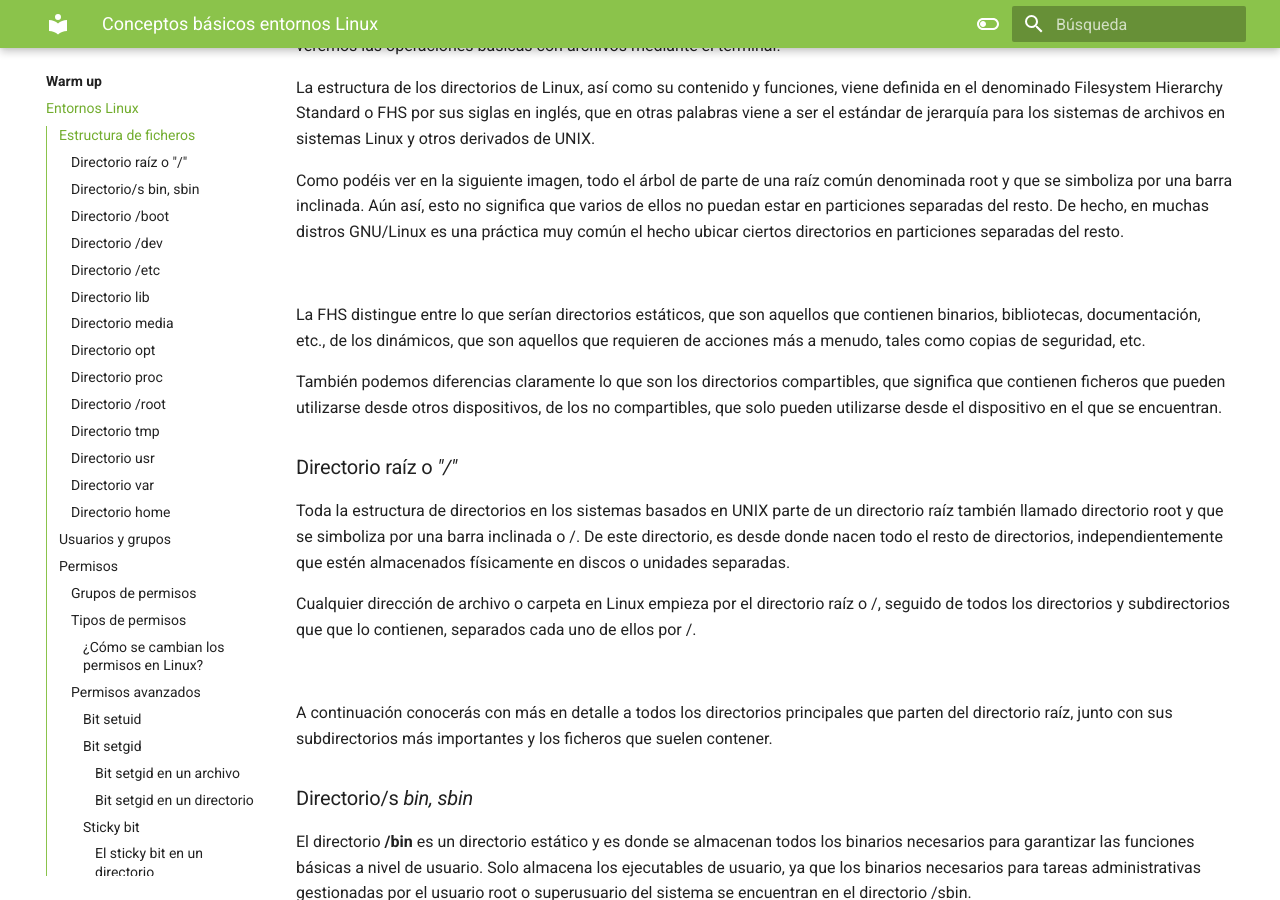
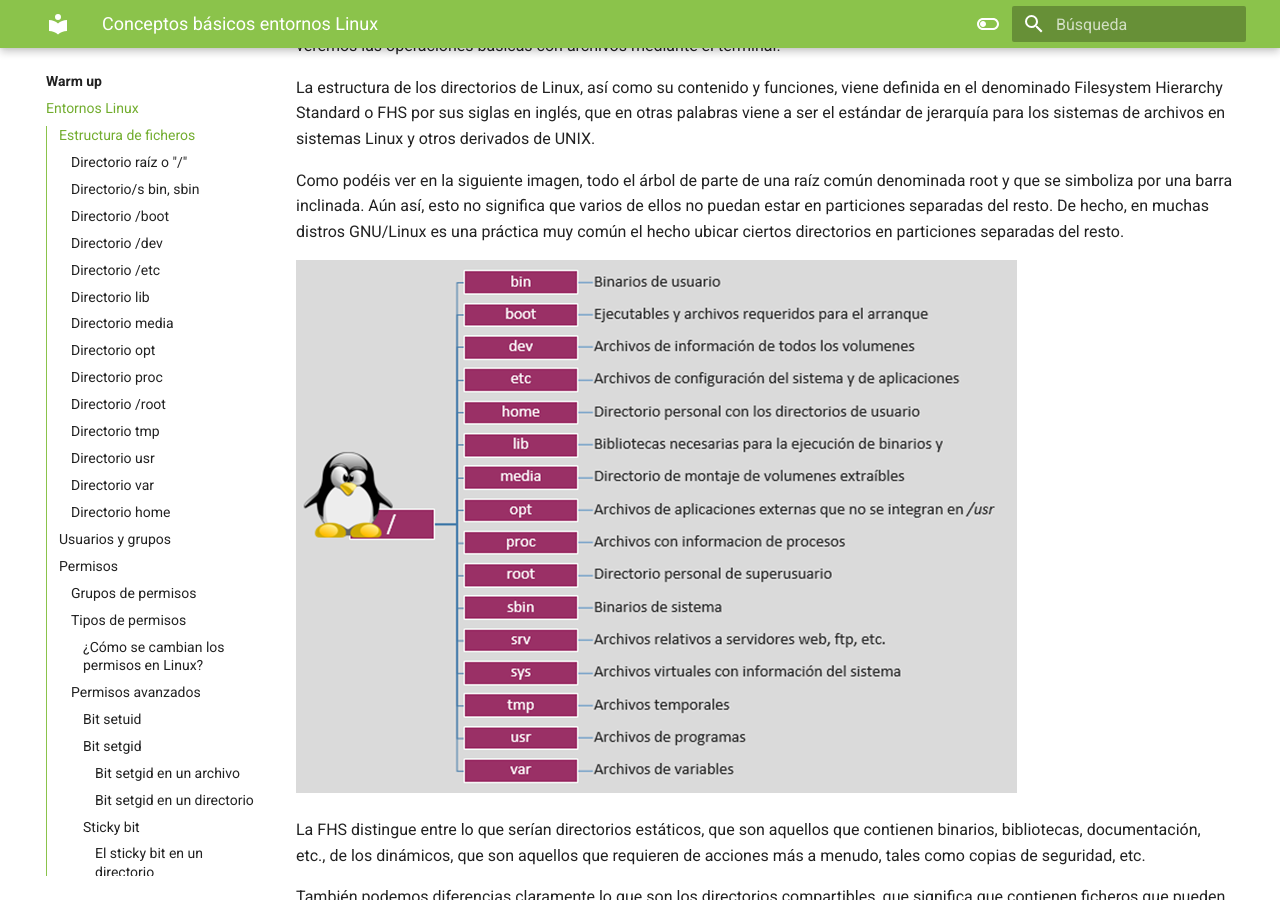
Before and after one commit to jogonar-rgb/Ciberseguridad_2025_2026, an MkDocs documentation site: the page built from docs/warm/Apuntes_Linux.md, in a window 1280 px wide and 900 px high, scrolled down 874 px. Built offline with MkDocs 1.6.1 and Material for MkDocs 9.7.7, drawn with Linux system fonts in a browser that asks for light colours.

Commit message:
Apuntes Linux definitivo

```diff
--- a/docs/warm/Apuntes_Linux.md
+++ b/docs/warm/Apuntes_Linux.md
@@ -28,7 +28,7 @@
 
 Como podéis ver en la siguiente imagen, todo el árbol de parte de una raíz común denominada root y que se simboliza por una barra inclinada. Aún así, esto no significa que varios de ellos no puedan estar en particiones separadas del resto. De hecho, en muchas distros GNU/Linux es una práctica muy común el hecho ubicar ciertos directorios en particiones separadas del resto.
 
-![](../img/f_struc.png)
+![](./img/f_struc.png)
 
 La FHS distingue entre lo que serían directorios estáticos, que son aquellos que contienen binarios, bibliotecas, documentación, etc., de los dinámicos, que son aquellos que requieren de acciones más a menudo, tales como copias de seguridad, etc.
 
@@ -40,7 +40,7 @@
 
 Cualquier dirección de archivo o carpeta en Linux empieza por el directorio raíz o /, seguido de todos los directorios y subdirectorios que que lo contienen, separados cada uno de ellos por /.
 
-![](../img/directorios1.webp)
+![](./img/directorios1.webp)
 
 A continuación conocerás con más en detalle a todos los directorios principales que parten del directorio raíz, junto con sus subdirectorios más importantes y los ficheros que suelen contener.
 
@@ -204,9 +204,9 @@
 
 * **Ejecución (execution/x):** el permiso de ejecución afecta la capacidad de un usuario para ejecutar un archivo o ver el contenido de un directorio.
 
-![https://www.guru99.com/file-permissions.html](../img/PermissionsConcept.png){: style="height:200px;width:300px", align=left }
+![https://www.guru99.com/file-permissions.html](./img/PermissionsConcept.png){: style="height:200px;width:300px", align=left }
 
-![](../img/permisos.webp){: style="height:275px;width:425px"}
+![](./img/permisos.webp){: style="height:275px;width:425px"}
 
 !!!Tip
     Podemos inspeccionar con detalle los permisos de arhivos y directorios con el comando:
```
Also changed, not shown: docs/warm/img/PermissionsConcept.png (added), docs/warm/img/comandos1.png (added), docs/warm/img/comandos2.png (added), docs/warm/img/comandos3.png (added), docs/warm/img/comandos4.png (added), docs/warm/img/comandos5.png (added), docs/warm/img/comandos6.png (added), docs/warm/img/comandos7.png (added), docs/warm/img/comandos8.png (added), docs/warm/img/comandos9.png (added), docs/warm/img/directorios1.webp (added), docs/warm/img/elese.png (added), docs/warm/img/f_struc.png (added), docs/warm/img/octal.png (added), 2 more files.
